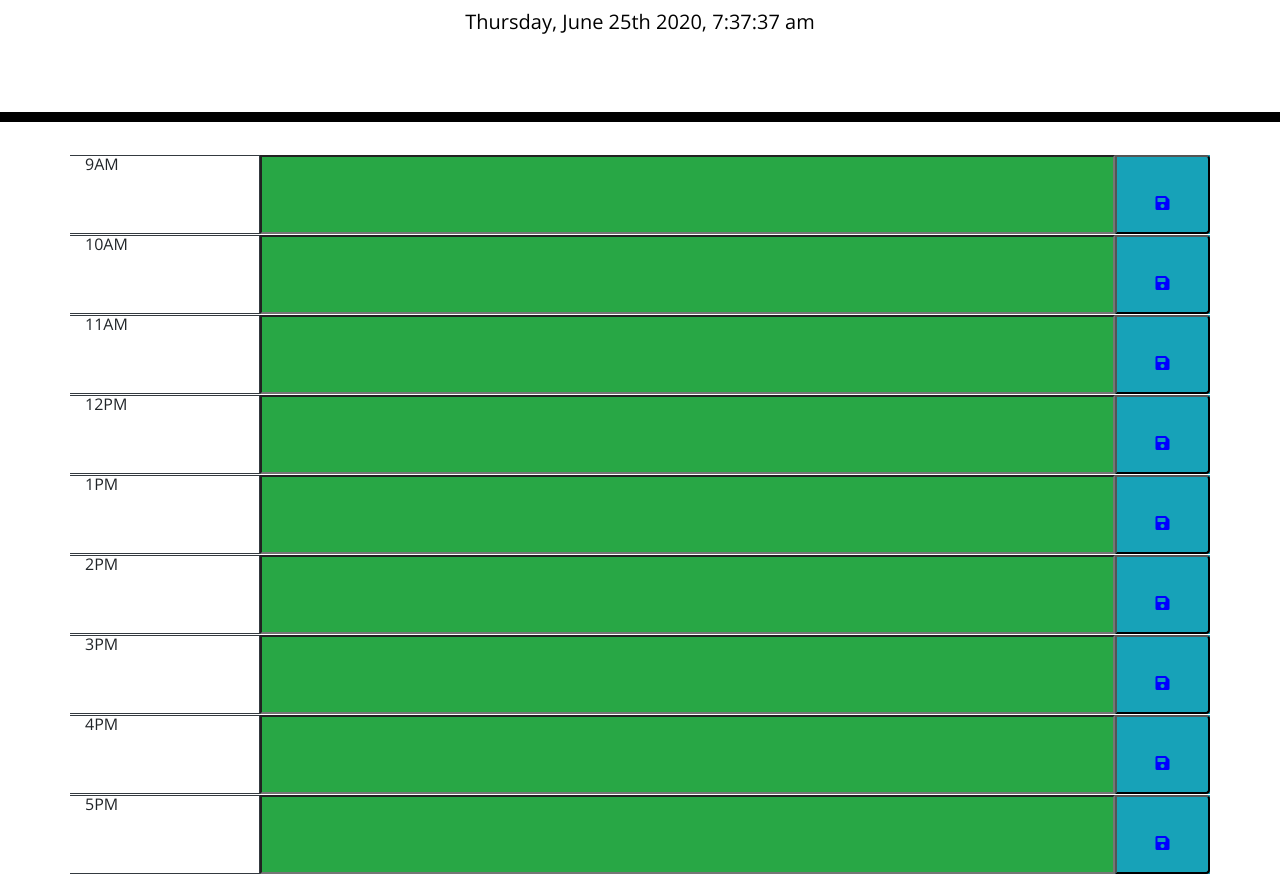
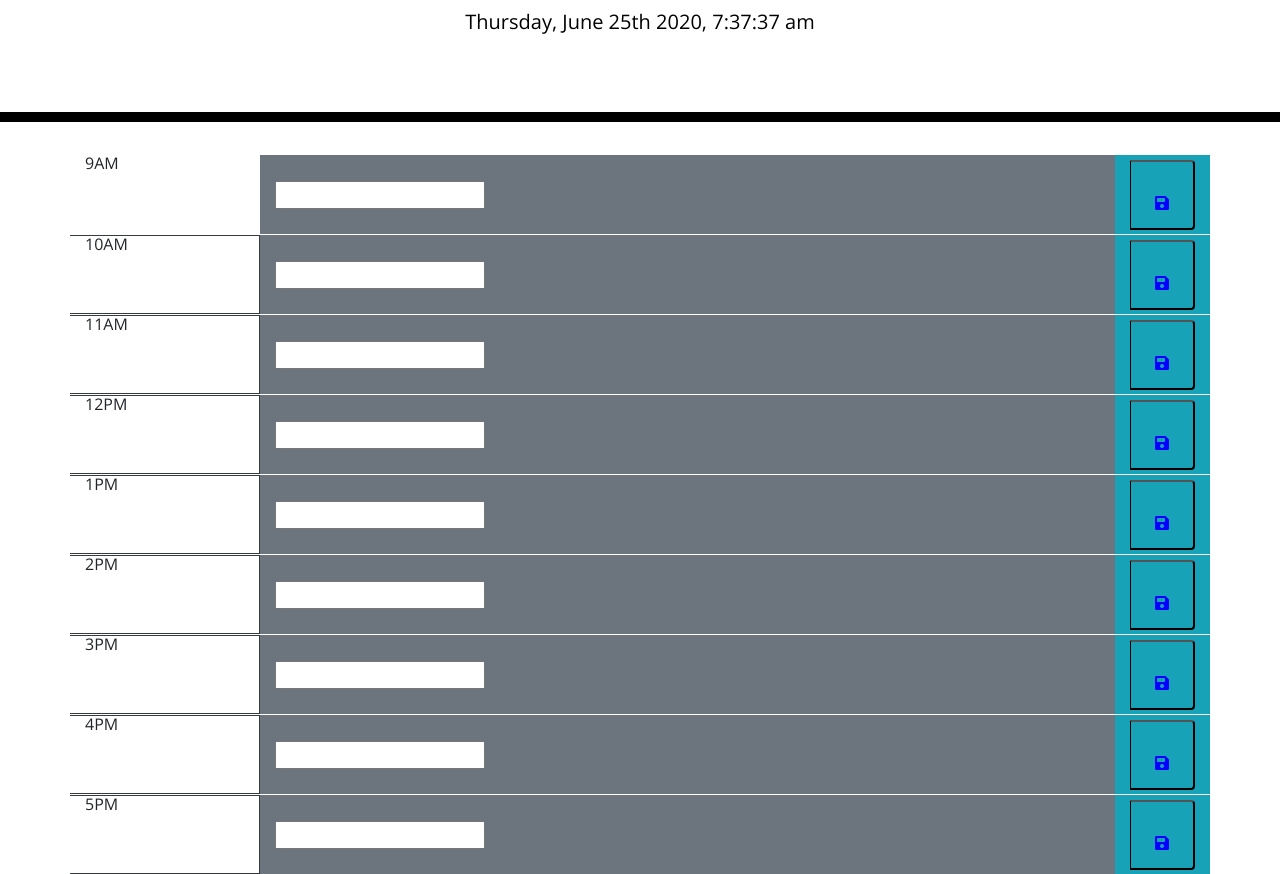
Before and after one commit to idelmundo/Day-Planner-, a plain HTML site: page index.html in a window 1280 px wide. Shown: the part 182-1056 px from the top of the page. Drawn offline with nearby package versions, Linux system fonts and the light colour scheme.

Commit message:
improved html and added button localstrage

```diff
--- a/index.html
+++ b/index.html
@@ -21,110 +21,119 @@
     <div class="container">
         <!-- Timeblocks go here -->
         <div class="row">
-            <div class="col-2 border border-dark border-left-0 ">9AM</div>
-            <div class="col-9 bg-secondary d-flex align-items-center justify-content-start" style="padding:0">
-                <input type="text" style="width:100%; height:100%" class="bg-success" id="textI9">
+            <div class="col-2">9AM</div>
+            <div class="col-9 bg-secondary d-flex align-items-center justify-content-start">
+                <input type="text" class="description" id="textI9">
             </div>
-            <div class=" col-1 bg-info d-flex align-items-center justify-content-center " style="padding:0 ">
-                <button class="bg-info rounded-right rounded-small " style="width:100%; height:100% " class="saveBtn ">
-                <i class='fas fa-save' style='color:blue'></i>
-              </button>
-            </div>
-        </div>
-        <div class="row ">
-            <div class="col-2 border border-dark border-left-0 ">10AM</div>
-            <div class="col-9 bg-secondary d-flex align-items-center justify-content-start " style="padding:0 ">
-                <input type="text " style="width:100%; height:100% " class="bg-success " id="textI10 ">
-            </div>
-            <div class="col-1 bg-info d-flex align-items-center justify-content-center " style="padding:0 ">
-                <button class="bg-info rounded-right rounded-small " style="width:100%; height:100% " class="saveBtn ">
-                <i class='fas fa-save' style='color:blue'></i>
-              </button>
-            </div>
-        </div>
-        <div class="row ">
-            <div class="col-2 border border-dark border-left-0 ">11AM</div>
-            <div class="col-9 bg-secondary d-flex align-items-center justify-content-start " style="padding:0 ">
-                <input type="text " style="width:100%; height:100% " class="bg-success " id="textI11 ">
-            </div>
-            <div class="col-1 bg-info d-flex align-items-center justify-content-center " style="padding:0 ">
-                <button class="bg-info rounded-right rounded-small " style="width:100%; height:100% " class="saveBtn ">
-                <i class='fas fa-save' style='color:blue'></i>
-              </button>
-            </div>
-        </div>
-        <div class="row ">
-            <div class="col-2 border border-dark border-left-0 ">12PM</div>
-            <div class="col-9 bg-secondary d-flex align-items-center justify-content-start " style="padding:0 ">
-                <input type="text " style="width:100%; height:100% " class="bg-success " id="textI12 ">
-            </div>
-            <div class="col-1 bg-info d-flex align-items-center justify-content-center " style="padding:0 ">
-                <button class="bg-info rounded-right rounded-small " style="width:100%; height:100% " class="saveBtn ">
-                <i class='fas fa-save' style='color:blue'></i>
-              </button>
-            </div>
-        </div>
-        <div class="row ">
-            <div class="col-2 border border-dark border-left-0 ">1PM</div>
-            <div class="col-9 bg-secondary d-flex align-items-center justify-content-start " style="padding:0 ">
-                <input type="text " style="width:100%; height:100% " class="bg-success " id="textI1 ">
-            </div>
-            <div class="col-1 bg-info d-flex align-items-center justify-content-center " style="padding:0 ">
-                <button class="bg-info rounded-right rounded-small " style="width:100%; height:100% " class="saveBtn ">
-                <i class='fas fa-save' style='color:blue'></i>
-              </button>
-            </div>
-        </div>
-        <div class="row ">
-            <div class="col-2 border border-dark border-left-0 ">2PM</div>
-            <div class="col-9 bg-secondary d-flex align-items-center justify-content-start " style="padding:0 ">
-                <input type="text " style="width:100%; height:100% " class="bg-success " id="textI2 ">
-            </div>
-            <div class="col-1 bg-info d-flex align-items-center justify-content-center " style="padding:0 ">
-                <button class="bg-info rounded-right rounded-small " style="width:100%; height:100% " class="saveBtn ">
-                <i class='fas fa-save' style='color:blue'></i>
-              </button>
-            </div>
-        </div>
-        <div class="row ">
-            <div class="col-2 border border-dark border-left-0 ">3PM</div>
-            <div class="col-9 bg-secondary d-flex align-items-center justify-content-start " style="padding:0 ">
-                <input type="text " style="width:100%; height:100% " class="bg-success " id="textI3 ">
-            </div>
-            <div class="col-1 bg-info d-flex align-items-center justify-content-center " style="padding:0 ">
-                <button class="bg-info rounded-right rounded-small " style="width:100%; height:100% " class="saveBtn ">
-                <i class='fas fa-save' style='color:blue'></i>
-              </button>
-            </div>
-        </div>
-        <div class="row ">
-            <div class="col-2 border border-dark border-left-0 ">4PM</div>
-            <div class="col-9 bg-secondary d-flex align-items-center justify-content-start " style="padding:0 ">
-                <input type="text " style="width:100%; height:100% " class="bg-success " id="textI4 ">
-            </div>
-            <div class="col-1 bg-info d-flex align-items-center justify-content-center " style="padding:0 ">
-                <button class="bg-info rounded-right rounded-small " style="width:100%; height:100% " class="saveBtn ">
-                <i class='fas fa-save' style='color:blue'></i>
-              </button>
-            </div>
-        </div>
-        <div class="row ">
-            <div class="col-2 border border-dark border-left-0 ">5PM</div>
-            <div class="col-9 bg-secondary d-flex align-items-center justify-content-start " style="padding:0 ">
-                <input type="text " style="width:100%; height:100% " class="bg-success " id="textI5 ">
-            </div>
-            <div class="col-1 bg-info d-flex align-items-center justify-content-center " style="padding:0 ">
-                <button class="bg-info rounded-right rounded-small " style="width:100%; height:100% " class="saveBtn ">
-                <i class='fas fa-save' style='color:blue'></i>
+            <div class=" col-1 bg-info d-flex align-items-center justify-content-center">
+                <button class="bg-info rounded-right rounded-small saveBtn">
+                <i class="fas fa-save" style="color:blue"></i>
               </button>
             </div>
         </div>
 
+        <div class="row">
+            <div class="col-2 border border-dark border-left-0">10AM</div>
+            <div class="col-9 bg-secondary d-flex align-items-center justify-content-start">
+                <input type="text" class="description" id="textI9">
+            </div>
+            <div class=" col-1 bg-info d-flex align-items-center justify-content-center">
+                <button class="bg-info rounded-right rounded-small saveBtn">
+                <i class="fas fa-save" style="color:blue"></i>
+              </button>
+            </div>
+        </div>
+
+        <div class="row">
+            <div class="col-2 border border-dark border-left-0">11AM</div>
+            <div class="col-9 bg-secondary d-flex align-items-center justify-content-start">
+                <input type="text" class="description" id="textI9">
+            </div>
+            <div class=" col-1 bg-info d-flex align-items-center justify-content-center">
+                <button class="bg-info rounded-right rounded-small saveBtn">
+                <i class="fas fa-save" style="color:blue"></i>
+              </button>
+            </div>
+        </div>
+
+        <div class="row">
+            <div class="col-2 border border-dark border-left-0">12PM</div>
+            <div class="col-9 bg-secondary d-flex align-items-center justify-content-start">
+                <input type="text" class="description" id="textI9">
+            </div>
+            <div class=" col-1 bg-info d-flex align-items-center justify-content-center">
+                <button class="bg-info rounded-right rounded-small saveBtn">
+                <i class="fas fa-save" style="color:blue"></i>
+              </button>
+            </div>
+        </div>
+
+        <div class="row">
+            <div class="col-2 border border-dark border-left-0">1PM</div>
+            <div class="col-9 bg-secondary d-flex align-items-center justify-content-start">
+                <input type="text" class="description" id="textI9">
+            </div>
+            <div class=" col-1 bg-info d-flex align-items-center justify-content-center">
+                <button class="bg-info rounded-right rounded-small saveBtn">
+                <i class="fas fa-save" style="color:blue"></i>
+              </button>
+            </div>
+        </div>
+
+        <div class="row">
+            <div class="col-2 border border-dark border-left-0">2PM</div>
+            <div class="col-9 bg-secondary d-flex align-items-center justify-content-start">
+                <input type="text" class="description" id="textI9">
+            </div>
+            <div class=" col-1 bg-info d-flex align-items-center justify-content-center">
+                <button class="bg-info rounded-right rounded-small saveBtn">
+                <i class="fas fa-save" style="color:blue"></i>
+              </button>
+            </div>
+        </div>
+
+        <div class="row">
+            <div class="col-2 border border-dark border-left-0">3PM</div>
+            <div class="col-9 bg-secondary d-flex align-items-center justify-content-start">
+                <input type="text" class="description" id="textI9">
+            </div>
+            <div class=" col-1 bg-info d-flex align-items-center justify-content-center">
+                <button class="bg-info rounded-right rounded-small saveBtn">
+                <i class="fas fa-save" style="color:blue"></i>
+              </button>
+            </div>
+        </div>
+
+        <div class="row">
+            <div class="col-2 border border-dark border-left-0">4PM</div>
+            <div class="col-9 bg-secondary d-flex align-items-center justify-content-start">
+                <input type="text" class="description" id="textI9">
+            </div>
+            <div class=" col-1 bg-info d-flex align-items-center justify-content-center">
+                <button class="bg-info rounded-right rounded-small saveBtn">
+                <i class="fas fa-save" style="color:blue"></i>
+              </button>
+            </div>
+        </div>
+
+        <div class="row">
+            <div class="col-2 border border-dark border-left-0">5PM</div>
+            <div class="col-9 bg-secondary d-flex align-items-center justify-content-start">
+                <input type="text" class="description" id="textI9">
+            </div>
+            <div class=" col-1 bg-info d-flex align-items-center justify-content-center">
+                <button class="bg-info rounded-right rounded-small saveBtn">
+                <i class="fas fa-save" style="color:blue"></i>
+              </button>
+            </div>
+        </div>
+
+
     </div>
 
-    <script src="https://code.jquery.com/jquery-3.4.1.min.js "></script>
-    <script src="https://cdnjs.cloudflare.com/ajax/libs/moment.js/2.24.0/moment.min.js "></script>
-    <script src="./script.js "></script>
+    <script src="https://code.jquery.com/jquery-3.4.1.min.js"></script>
+    <script src="https://cdnjs.cloudflare.com/ajax/libs/moment.js/2.24.0/moment.min.js"></script>
+    <script src="./script.js"></script>
 </body>
 
 </html>
--- a/script.js
+++ b/script.js
@@ -15,3 +15,21 @@
 $(document).ready(function() {
     $("#currentDay").text(moment().format("dddd, MMMM Do YYYY, h:mm:ss a"));
 })
+var getLocalStorageData = JSON.parse(localStorage.getItem("descriptionItem"));
+var descriptionBox = [];
+
+
+$("button").on("click", function() {
+    event.preventDefault();
+    var bigBox = $(this).parent().parent();
+    var inputValue = bigBox.find("input").val();
+    var inputId = bigBox.find("input").attr("id");
+    var descriptionObj = {
+        "input-id": inputId,
+        "input-value": inputValue
+    };
+    if (descriptionObj["input-Value"] !== "") {
+        descriptionBox.push(descriptionObj);
+        localStorage.setItem("descriptionItem", JSON.stringify(descriptionBox));
+    }
+});
```
